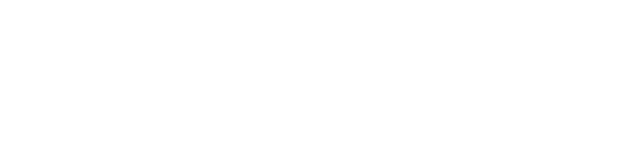
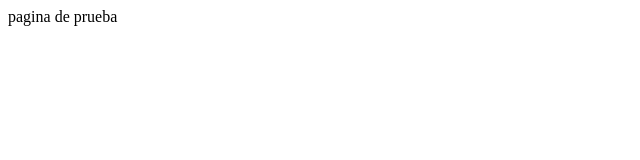
Before and after one commit to MatiBravo47/Prueba, a plain HTML site: page docs/index.html in a window 1280 px wide. Shown: the whole page, without its empty margins (0-640 px from the left). Drawn offline with Linux system fonts and the light colour scheme.

Commit message:
agrego texto

```diff
--- a/docs/index.html
+++ b/docs/index.html
@@ -7,6 +7,7 @@
     <title>Document</title>
 </head>
 <body>
+    pagina de prueba
 
 </body>
 </html>
```
